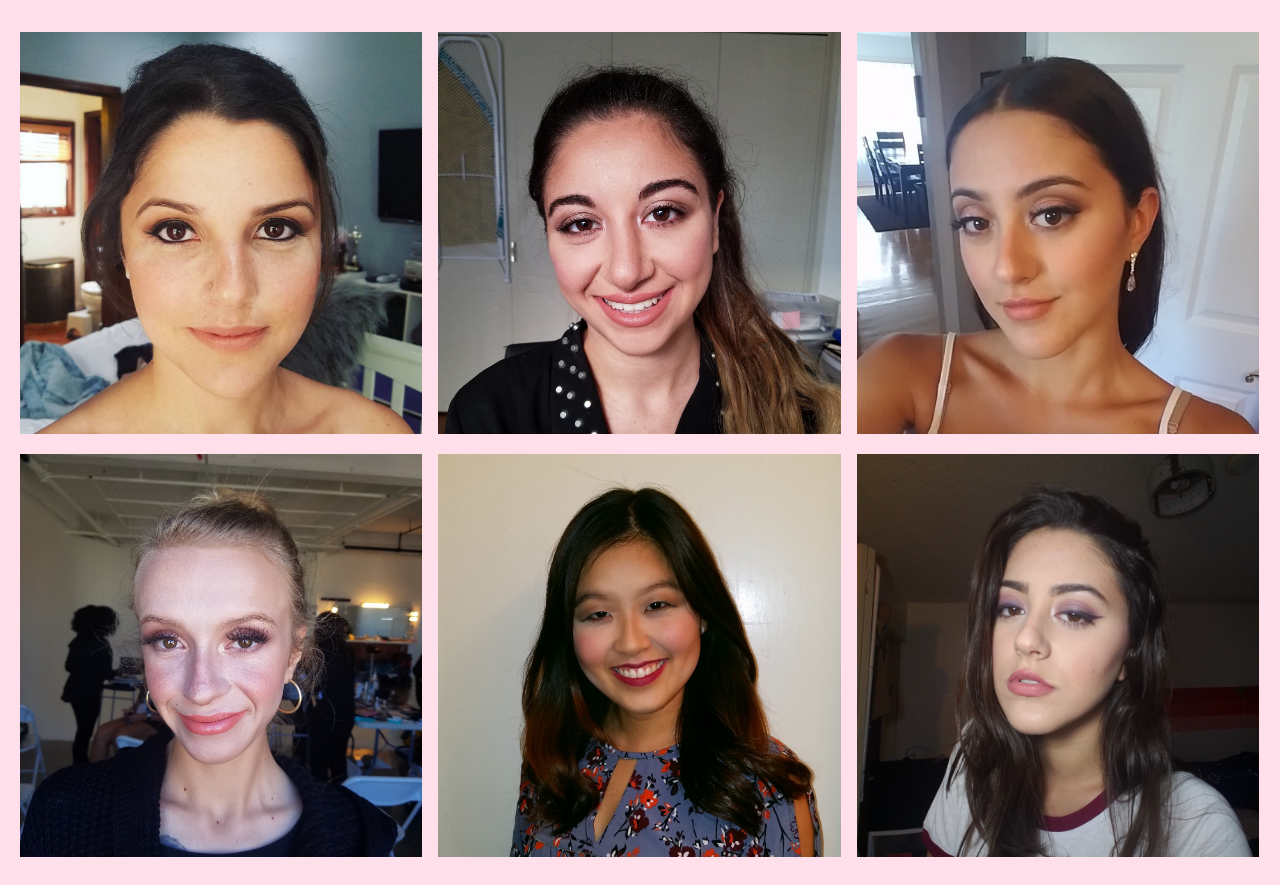
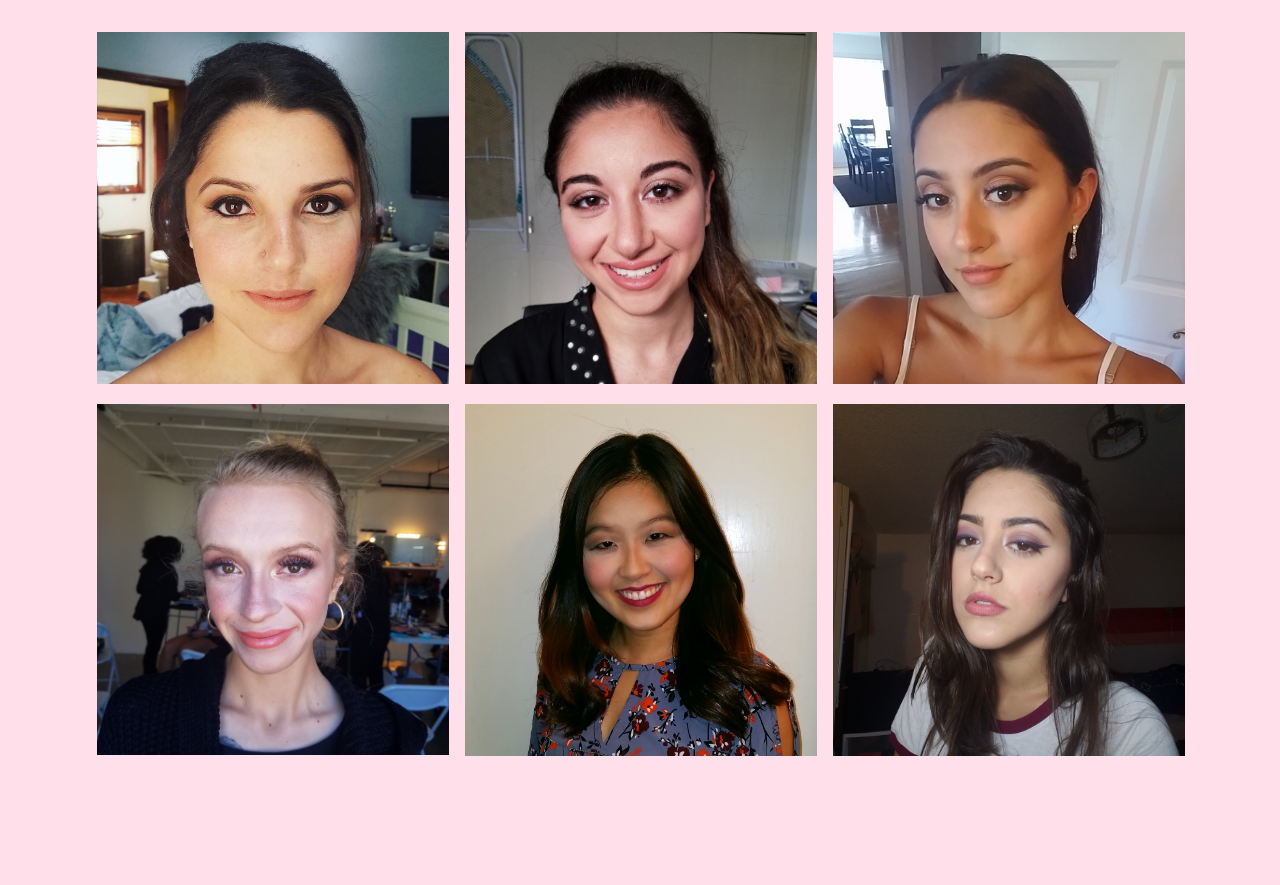
Before and after one commit to habukrat/makeupbyhadar, a PHP site: page /portfolio.html in a window 1280 px wide. Shown: the part 142-1027 px from the top of the page. After the commit the page ends 898 px from the top, so only its background shows below. Run offline with PHP 8.4, Linux system fonts and the light colour scheme.

Commit message:
attempting modal portfolio

```diff
--- a/main.css
+++ b/main.css
@@ -28,6 +28,7 @@ li > a {
 li > a:hover{
 	color: black;
     text-shadow: 1px 1px 2px black, 0 0 25px purple, 0 0 5px white;
+    transition: 0.3s;
 }
 
 
@@ -38,9 +39,13 @@ li > a:hover{
 
 
 
+/*Portfolio Images Grid*/
+
 .row {
-    margin: 8px -16px;
-    text-align: center;
+    margin: 8px 10px 8px 0px;
+    justify-content: center;
+    display: flex;
+    flex-wrap: wrap;
 }
 
 /* Add padding BETWEEN each column (if you want) */
@@ -52,8 +57,8 @@ li > a:hover{
 /* Create four equal columns that floats next to each other */
 .column {
     float: left;
-    width: 33%;
-    height: 33%;
+    width: 30%;
+    height: 30%;
 }
 
 /* Clear floats after rows */
@@ -64,6 +69,16 @@ li > a:hover{
 }
 
 
+/*Making Portfolio Images in Grid pop up on click*/
+
+#portfolio:hover {
+	cursor: pointer;
+	opacity: 0.8;
+}
+
+
+
+/*Images slideshow on homepage*/
 
 * {box-sizing:border-box}
 
--- a/main.html
+++ b/main.html
@@ -88,10 +88,6 @@
 			</div>
 
 
-			<!-- Main -->
-			<div>
-			</div>
-
 			<!-- Footer -->
 			<div id="footer">
 			</div>
--- a/main.js
+++ b/main.js
@@ -26,3 +26,8 @@ function showSlides(n) {
   slides[slideIndex-1].style.display = "block";
   dots[slideIndex-1].className += " active";
 }
+
+function modal(element) {
+  document.getElementById("image").src = element.src;
+  document.getElementById("modal").style.display = "block";
+}
--- a/portfolio.html
+++ b/portfolio.html
@@ -3,7 +3,7 @@
 
 <html>
 	<head>
-		<title>Makeup By Hadarling</title>
+		<title>Makeup By Hadarling - Portfolio</title>
 		<meta charset="utf-8" />
 		<meta name="viewport" content="width=device-width, initial-scale=1" />
 		<link rel="stylesheet" href="main.css" />
@@ -36,40 +36,40 @@
 			<div class="row">
 			  	<div class="column">
 			    	<div class="content">
-				      	<img src="images/image1.jpg" style="width:100%">
+				      	<img id="portfolio" src="images/image1.jpg" style="width:100%" onclick="modal(this)">
 			    	</div>
 			  	</div>
 			  	<div class="column">
 			    	<div class="content">
-			      		<img src="images/image2.jpg" style="width:100%">
+			      		<img id="portfolio" src="images/image2.jpg" style="width:100%" onclick="modal(this)">
 			    	</div>
 			  	</div>
 				<div class="column">
 				    <div class="content">
-					    <img src="images/image3.jpg" style="width:100%">
+					    <img id="portfolio" src="images/image3.jpg" style="width:100%" onclick="modal(this)">
 				    </div>
 				</div>
 			  	<div class="column">
 			    	<div class="content">
-			      		<img src="images/image4.jpg" style="width:100%">
+			      		<img id="portfolio" src="images/image4.jpg" style="width:100%" onclick="modal(this)">
 			    	</div>
 			  	</div>
 			  	<div class="column">
 			    	<div class="content">
-			      		<img src="images/image5.jpg" style="width:100%">
+			      		<img id="portfolio" src="images/image5.jpg" style="width:100%" onclick="modal(this)">
 			    	</div>
 			  	</div>
 			  	<div class="column">
 			    	<div class="content">
-			      		<img src="images/image6.jpg" style="width:100%">
+			      		<img id="portfolio" src="images/image6.jpg" style="width:100%" onclick="modal(this)">
 			    	</div>
 			  	</div>
 			</div>
 
+			<div id="modal" class="w3-modal" onclick="this.style.display='none'">
+    			<img id="image" style="width:100%">
+			</div>
 
-			<!-- Main -->
-			<div>
-			</div>
 
 			<!-- Footer -->
 			<div id="footer">
```
Also changed, not shown: services.html (added, +46 -0 lines).
